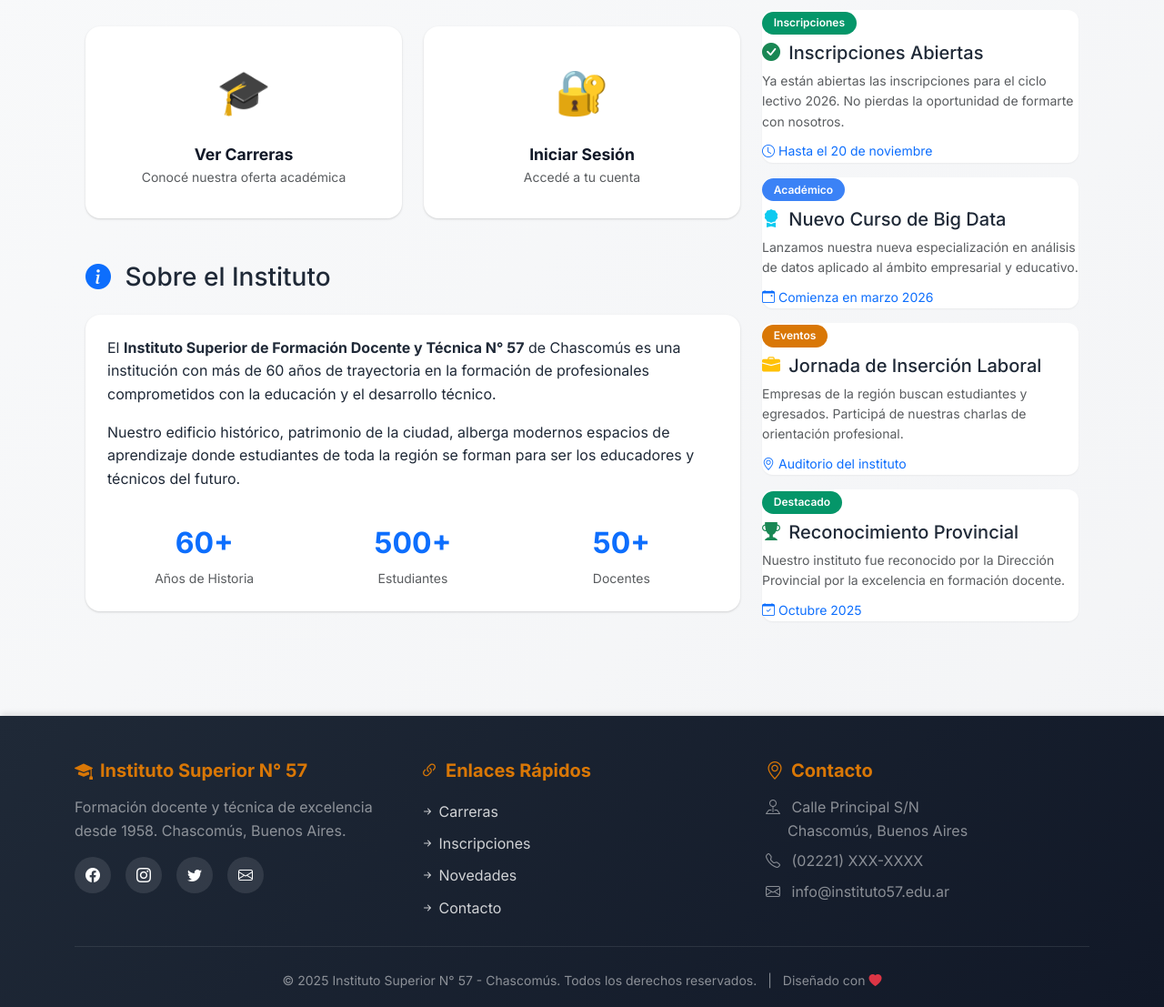
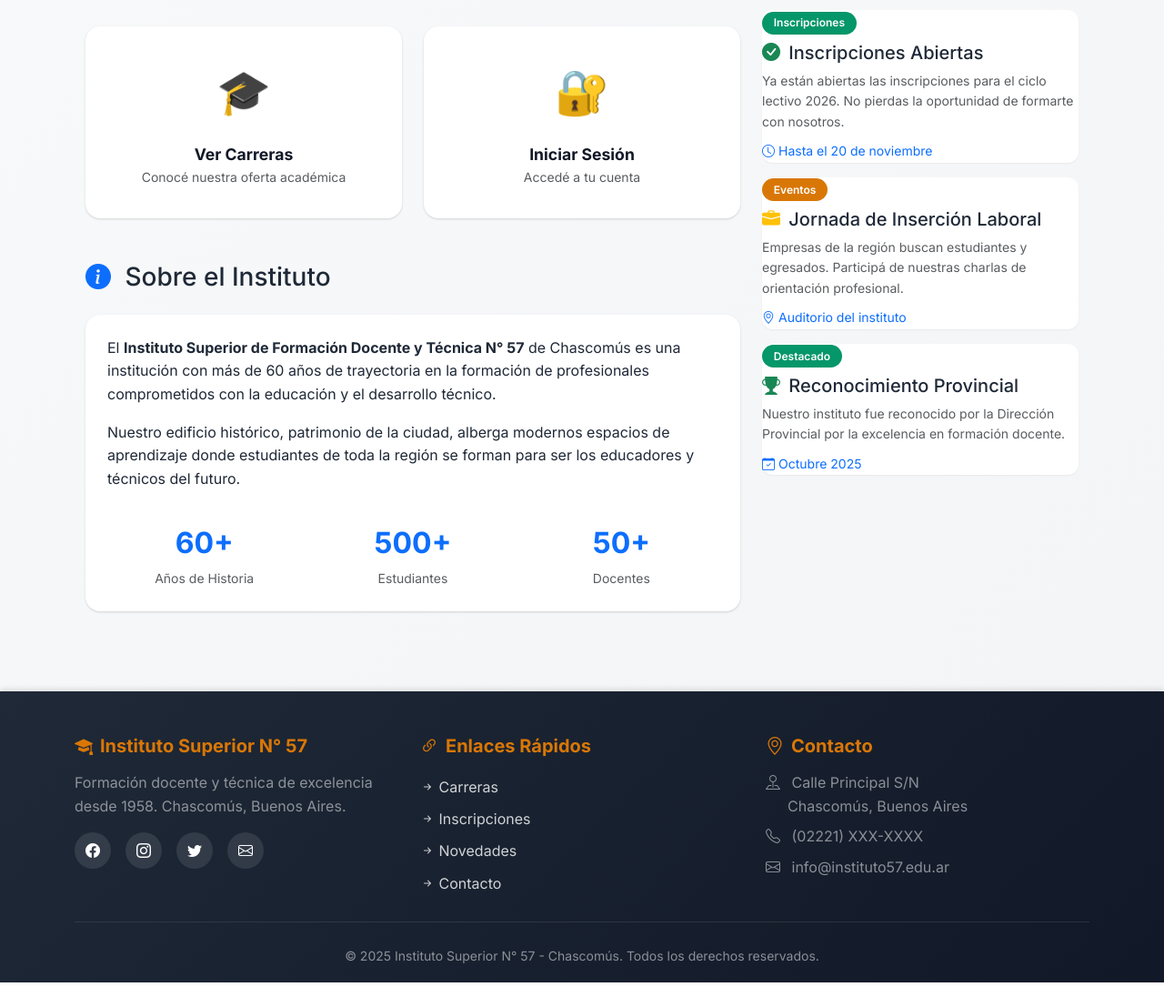
Before and after one commit to Ju4nDufour/proyecto_ci4, a CodeIgniter 4 app: the page made by app/Views/dashboard/index.php in a window 1280 px wide. Shown: the part 645-1752 px from the top of the page at 91% size. After the commit the page ends 1725 px from the top, so only its background shows below. Run offline with PHP 8.4 and a stand-in for CodeIgniter, Linux system fonts and the light colour scheme; the template is opened without the code that fills it, so the values that code supplies are empty; some libraries are stand-ins or nearby versions.

Commit message:
Arreglado lo de carreras

```diff
--- a/app/Views/dashboard/index.php
+++ b/app/Views/dashboard/index.php
@@ -188,24 +188,6 @@ $user = $isLogged ? $auth->user() : null;
                 </div>
             </div>
 
-            <!-- Noticia 2 -->
-            <div class="news-card">
-                <div class="card-body">
-                    <span class="badge badge-info mb-2">Académico</span>
-                    <h5 class="card-title mb-2">
-                        <i class="bi bi-award-fill text-info me-1"></i>
-                        Nuevo Curso de Big Data
-                    </h5>
-                    <p class="card-text small text-muted mb-2">
-                        Lanzamos nuestra nueva especialización en análisis de datos
-                        aplicado al ámbito empresarial y educativo.
-                    </p>
-                    <small class="text-primary">
-                        <i class="bi bi-calendar-event me-1"></i>Comienza en marzo 2026
-                    </small>
-                </div>
-            </div>
-
             <!-- Noticia 3 -->
             <div class="news-card">
                 <div class="card-body">
--- a/app/Views/layouts/app.php
+++ b/app/Views/layouts/app.php
@@ -179,8 +179,6 @@ $user     = $isLogged ? $auth->user() : null;
             <small>
                 &copy; <?= date('Y') ?> Instituto Superior N° 57 - Chascomús.
                 Todos los derechos reservados.
-                <span class="mx-2">|</span>
-                Diseñado con <i class="bi bi-heart-fill text-danger"></i>
             </small>
         </div>
     </div>
--- a/app/Views/public/carreras_listado.php
+++ b/app/Views/public/carreras_listado.php
@@ -11,9 +11,6 @@
                     <div class="card shadow-sm h-100 border-0">
                         <div class="card-body">
                             <h5 class="card-title text-success mb-2"><?= esc($c['nombre']) ?></h5>
-                            <p class="card-text text-muted mb-0">
-                                <strong>Código:</strong> <?= esc($c['codigo']) ?>
-                            </p>
                         </div>
                     </div>
                 </div>
```
